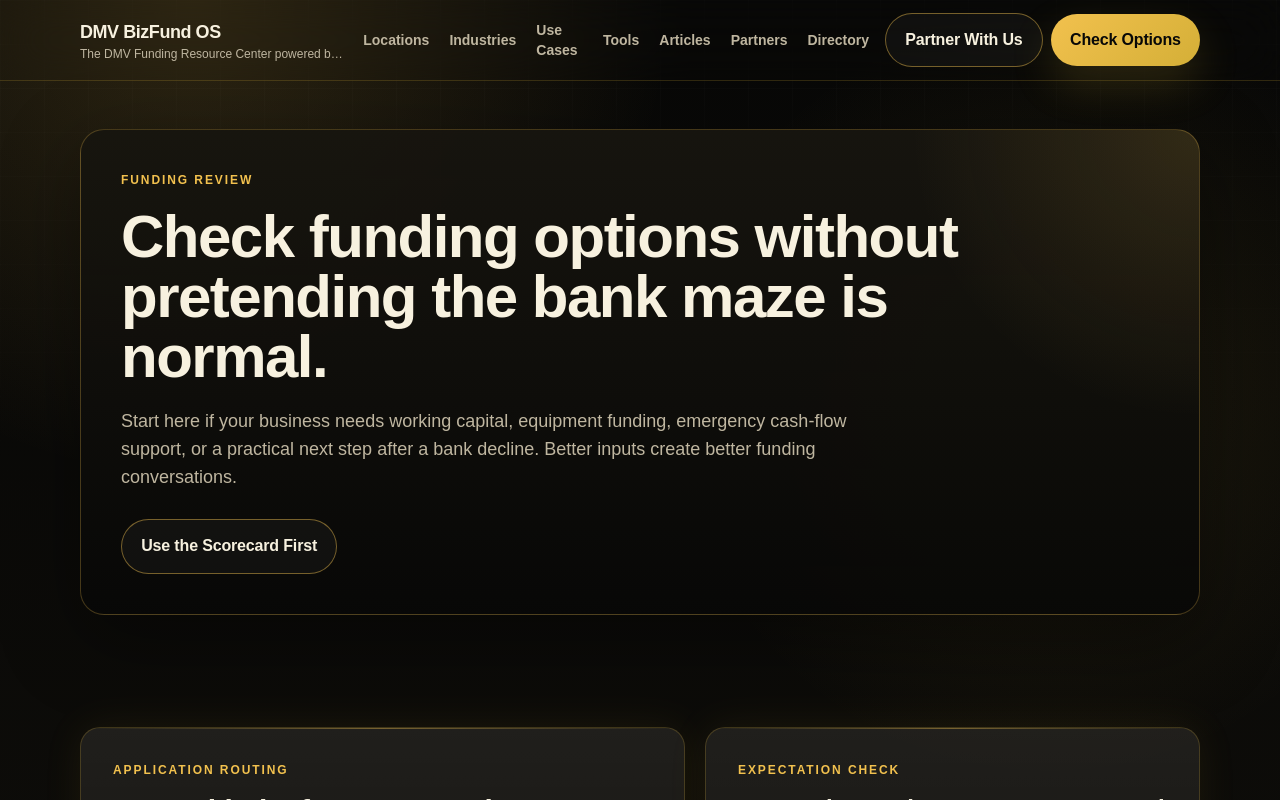
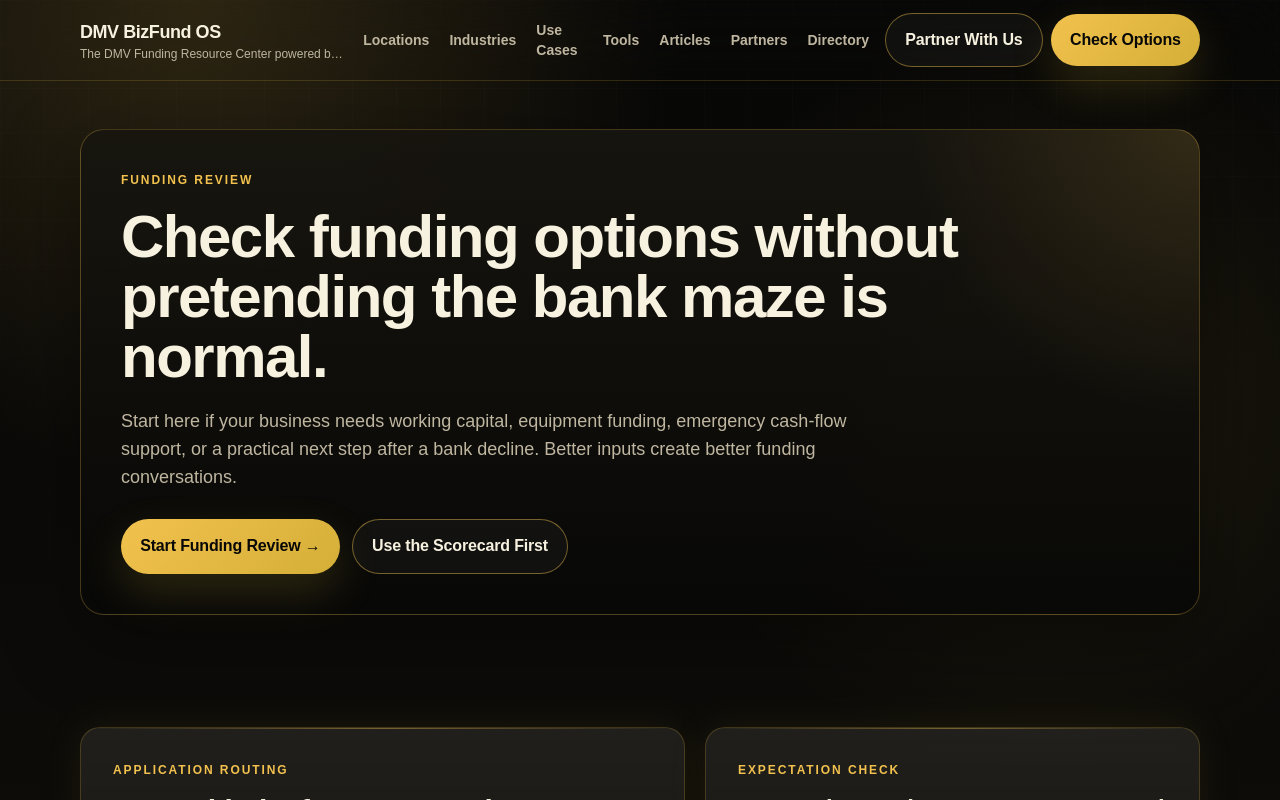
Before and after one commit to JFeimster/dmv-bizfund-os, a Next.js app: page /apply in a window 1280 px wide. Shown: the top 800 px of the page. Built offline with nearby package versions, Linux system fonts and the light colour scheme.

Commit message:
Fix apply page missing applicationUrl type error

```diff
--- a/app/apply/page.tsx
+++ b/app/apply/page.tsx
@@ -20,7 +20,7 @@ export default function ApplyPage() {
         title="Check funding options without pretending the bank maze is normal."
         description="Start here if your business needs working capital, equipment funding, emergency cash-flow support, or a practical next step after a bank decline. Better inputs create better funding conversations."
         primaryLabel="Start Funding Review"
-        primaryHref={market.applicationUrl}
+        primaryHref="/apply"
         secondaryLabel="Use the Scorecard First"
         secondaryHref="/tools/dmv-funding-readiness-scorecard"
       />
@@ -31,7 +31,7 @@ export default function ApplyPage() {
             <h2 className="mt-3 text-3xl font-black tracking-tight">Start with the facts, not panic.</h2>
             <p className="mt-4 text-muted">Replace this block later with a Tally form, HubSpot form, native Next.js form, or n8n webhook. Keep source tracking attached to: <strong>{market.sourceTrackingId}</strong>.</p>
             <div className="mt-6 flex flex-col gap-3 sm:flex-row sm:flex-wrap">
-              <a className="btn btn-primary" href={market.applicationUrl}>Start Funding Review →</a>
+              <a className="btn btn-primary" href="/apply">Start Funding Review →</a>
               <a className="btn btn-secondary" href="/tools/dmv-funding-readiness-scorecard">Check Readiness First</a>
             </div>
           </div>
```
